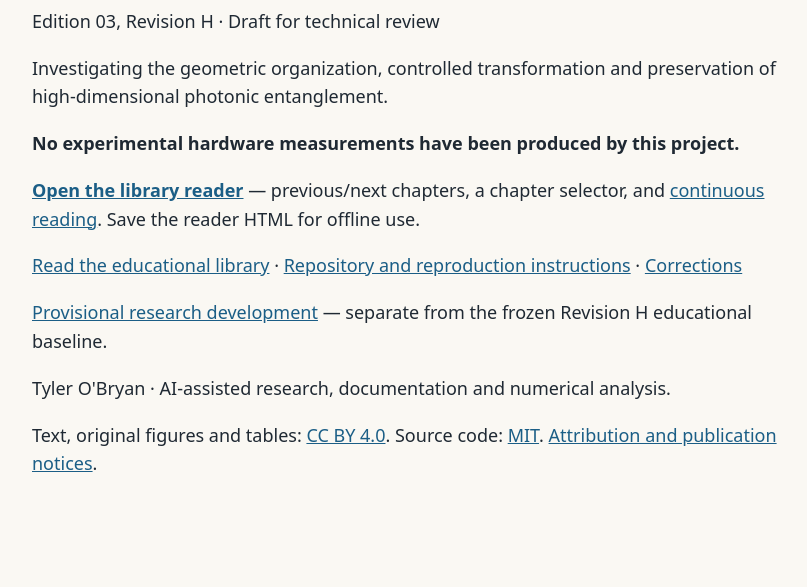
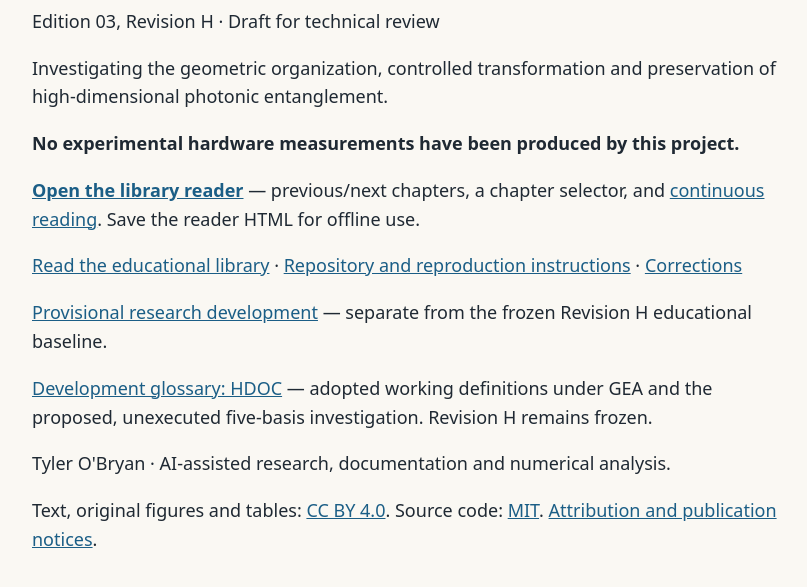
Before and after one commit to tyses101/phasekeep-research, a plain HTML site: page index.html in a window 1280 px wide. Shown: the part 123-710 px from the top of the page, without its empty margins (224-1031 px from the left). Drawn offline with Linux system fonts and the light colour scheme.

Commit message:
Add HDOC development glossary and proposed five-basis investigation

```diff
--- a/index.html
+++ b/index.html
@@ -8,5 +8,6 @@
 <p><strong><a href="reader.html">Open the library reader</a></strong> — previous/next chapters, a chapter selector, and <a href="reader.html?view=all">continuous reading</a>. Save the reader HTML for offline use.</p>
 <p><a href="library/index.html">Read the educational library</a> · <a href="https://github.com/tyses101/phasekeep-research">Repository and reproduction instructions</a> · <a href="https://github.com/tyses101/phasekeep-research/issues">Corrections</a></p>
 <p><a href="https://github.com/tyses101/phasekeep-research/blob/main/docs/research-development.md">Provisional research development</a> — separate from the frozen Revision H educational baseline.</p>
+<p><a href="https://github.com/tyses101/phasekeep-research/blob/main/docs/development-glossary.md">Development glossary: HDOC</a> — adopted working definitions under GEA and the proposed, unexecuted five-basis investigation. Revision H remains frozen.</p>
 <p>Tyler O'Bryan · AI-assisted research, documentation and numerical analysis.</p>
 <p>Text, original figures and tables: <a href="LICENSE-TEXT-CC-BY-4.0.txt">CC BY 4.0</a>. Source code: <a href="LICENSE-CODE-MIT.txt">MIT</a>. <a href="NOTICE.txt">Attribution and publication notices</a>.</p></html>
```
Also changed, not shown: 3 other files.
